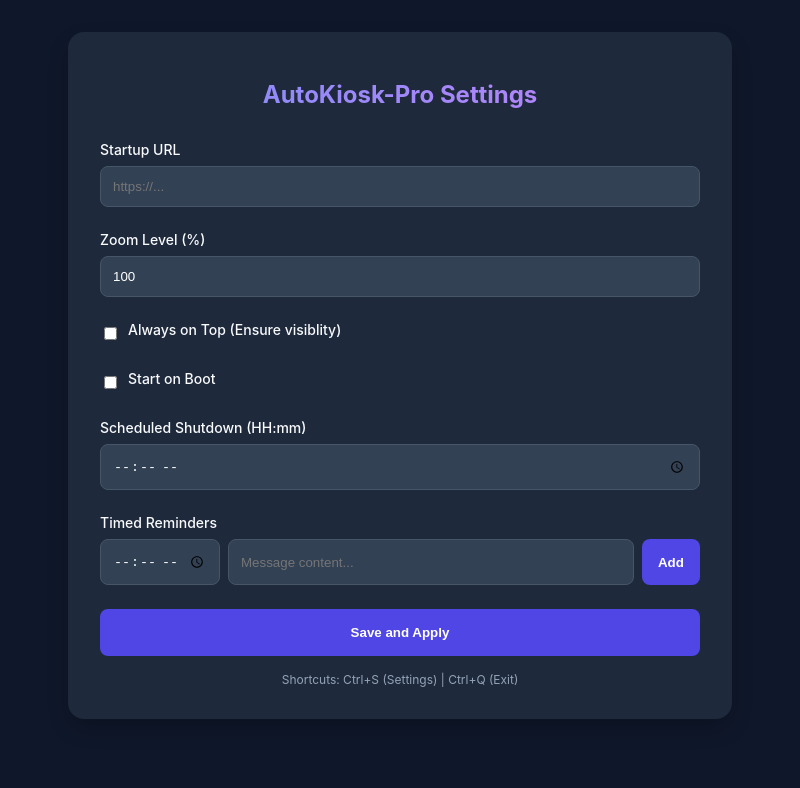
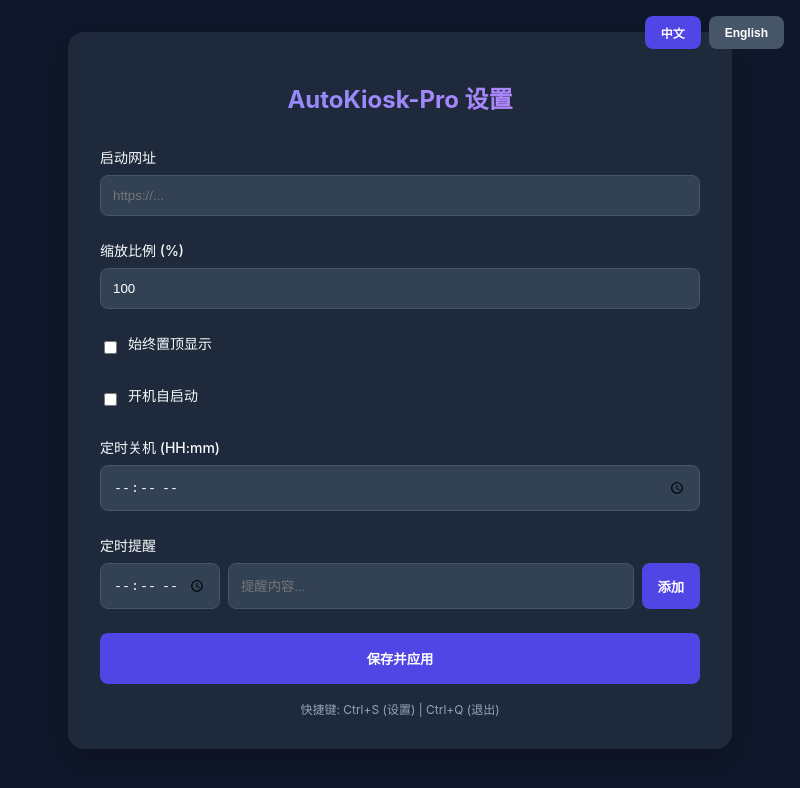
Before and after one commit to Cooanyh/AutoKiosk-Pro, an Electron app: page settings.html in a window 800 px wide. Drawn offline with Linux system fonts and the light colour scheme; no server answers.

Commit message:
feat: 设置界面支持中英双语切换，默认中文

```diff
--- a/package.json
+++ b/package.json
@@ -1,6 +1,6 @@
 {
   "name": "autokiosk-pro",
-  "version": "1.0.1",
+  "version": "1.1.0",
   "description": "Auto fullscreen browser with scheduled reminders and shutdown",
   "main": "main.js",
   "scripts": {
--- a/settings.html
+++ b/settings.html
@@ -94,52 +94,136 @@
             margin-top: 1rem;
             text-align: center;
         }
+
+        .lang-switch {
+            position: absolute;
+            top: 1rem;
+            right: 1rem;
+            display: flex;
+            gap: 0.5rem;
+        }
+
+        .lang-switch button {
+            width: auto;
+            padding: 0.5rem 1rem;
+            font-size: 0.75rem;
+            background: #475569;
+        }
+
+        .lang-switch button.active {
+            background: var(--primary-color);
+        }
     </style>
 </head>
 
 <body>
+    <div class="lang-switch">
+        <button id="langZh" class="active">中文</button>
+        <button id="langEn">English</button>
+    </div>
     <div class="container">
-        <h1>AutoKiosk-Pro Settings</h1>
+        <h1 data-i18n="title">AutoKiosk-Pro 设置</h1>
         <div class="field">
-            <label>Startup URL</label>
+            <label data-i18n="url">启动网址</label>
             <input type="text" id="url" placeholder="https://...">
         </div>
         <div class="field">
-            <label>Zoom Level (%)</label>
+            <label data-i18n="zoom">缩放比例 (%)</label>
             <input type="number" id="zoom" step="10" value="100">
         </div>
         <div class="field checkbox-group">
             <input type="checkbox" id="alwaysOnTop">
-            <label for="alwaysOnTop">Always on Top (Ensure visiblity)</label>
+            <label for="alwaysOnTop" data-i18n="alwaysOnTop">始终置顶显示</label>
         </div>
         <div class="field checkbox-group">
             <input type="checkbox" id="autoStart">
-            <label for="autoStart">Start on Boot</label>
+            <label for="autoStart" data-i18n="autoStart">开机自启动</label>
         </div>
         <div class="field">
-            <label>Scheduled Shutdown (HH:mm)</label>
+            <label data-i18n="shutdown">定时关机 (HH:mm)</label>
             <input type="time" id="shutdownTime">
         </div>
         <div class="field">
-            <label>Timed Reminders</label>
+            <label data-i18n="reminders">定时提醒</label>
             <div id="reminderList" style="margin-bottom: 0.5rem;"></div>
             <div style="display: flex; gap: 0.5rem;">
                 <input type="time" id="newReminderTime" style="width: 120px;">
-                <input type="text" id="newReminderText" placeholder="Message content...">
-                <button id="addReminder" style="width: 80px; padding: 0.5rem;">Add</button>
+                <input type="text" id="newReminderText" data-i18n-placeholder="reminderPlaceholder"
+                    placeholder="提醒内容...">
+                <button id="addReminder" style="width: 80px; padding: 0.5rem;" data-i18n="add">添加</button>
             </div>
         </div>
-        <button id="save">Save and Apply</button>
-        <div class="hint">
-            Shortcuts: Ctrl+S (Settings) | Ctrl+Q (Exit)
+        <button id="save" data-i18n="save">保存并应用</button>
+        <div class="hint" data-i18n="hint">
+            快捷键: Ctrl+S (设置) | Ctrl+Q (退出)
         </div>
     </div>
     <script>
         const { ipcRenderer } = require('electron');
 
+        const i18n = {
+            zh: {
+                title: 'AutoKiosk-Pro 设置',
+                url: '启动网址',
+                zoom: '缩放比例 (%)',
+                alwaysOnTop: '始终置顶显示',
+                autoStart: '开机自启动',
+                shutdown: '定时关机 (HH:mm)',
+                reminders: '定时提醒',
+                reminderPlaceholder: '提醒内容...',
+                add: '添加',
+                save: '保存并应用',
+                hint: '快捷键: Ctrl+S (设置) | Ctrl+Q (退出)',
+                delete: '删除',
+                saved: '设置已保存并同步！'
+            },
+            en: {
+                title: 'AutoKiosk-Pro Settings',
+                url: 'Startup URL',
+                zoom: 'Zoom Level (%)',
+                alwaysOnTop: 'Always on Top',
+                autoStart: 'Start on Boot',
+                shutdown: 'Scheduled Shutdown (HH:mm)',
+                reminders: 'Timed Reminders',
+                reminderPlaceholder: 'Message content...',
+                add: 'Add',
+                save: 'Save and Apply',
+                hint: 'Shortcuts: Ctrl+S (Settings) | Ctrl+Q (Exit)',
+                delete: 'Delete',
+                saved: 'Settings saved and synchronized!'
+            }
+        };
+
+        let currentLang = 'zh';
         let reminders = [];
 
+        function applyLanguage(lang) {
+            currentLang = lang;
+            localStorage.setItem('autokiosk-lang', lang);
+            document.querySelectorAll('[data-i18n]').forEach(el => {
+                const key = el.getAttribute('data-i18n');
+                if (i18n[lang][key]) {
+                    el.textContent = i18n[lang][key];
+                }
+            });
+            document.querySelectorAll('[data-i18n-placeholder]').forEach(el => {
+                const key = el.getAttribute('data-i18n-placeholder');
+                if (i18n[lang][key]) {
+                    el.placeholder = i18n[lang][key];
+                }
+            });
+            document.getElementById('langZh').classList.toggle('active', lang === 'zh');
+            document.getElementById('langEn').classList.toggle('active', lang === 'en');
+            renderReminders();
+        }
+
+        document.getElementById('langZh').addEventListener('click', () => applyLanguage('zh'));
+        document.getElementById('langEn').addEventListener('click', () => applyLanguage('en'));
+
         async function init() {
+            const savedLang = localStorage.getItem('autokiosk-lang') || 'zh';
+            applyLanguage(savedLang);
+
             const config = await ipcRenderer.invoke('get-config');
             document.getElementById('url').value = config.url;
             document.getElementById('zoom').value = config.zoomFactor * 100;
@@ -158,7 +242,7 @@
                 div.style = 'display: flex; justify-content: space-between; align-items: center; background: #334155; padding: 0.5rem; border-radius: 0.4rem; margin-bottom: 0.4rem; font-size: 0.8rem;';
                 div.innerHTML = `
                     <span>${r.time} - ${r.text}</span>
-                    <span style="color: #ef4444; cursor: pointer;" onclick="removeReminder(${index})">Delete</span>
+                    <span style="color: #ef4444; cursor: pointer;" onclick="removeReminder(${index})">${i18n[currentLang].delete}</span>
                 `;
                 list.appendChild(div);
             });
@@ -189,7 +273,7 @@
                 reminders: reminders
             };
             ipcRenderer.send('save-settings', newConfig);
-            alert('Settings saved and synchronized!');
+            alert(i18n[currentLang].saved);
         });
 
         init();
```
